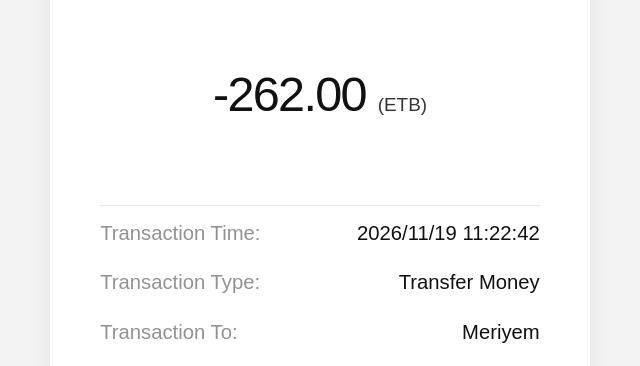
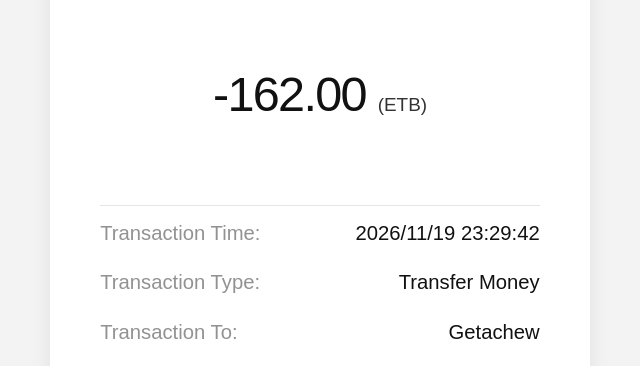
Before and after one commit to Cyber-boy9/Telebirr, a plain HTML site: page index.html in a window 1280 px wide. Shown: the part 346-712 px from the top of the page, 320-960 px from the left. Drawn offline with Linux system fonts and the light colour scheme.

Commit message:
Update transaction details in index.html

```diff
--- a/index.html
+++ b/index.html
@@ -1016,14 +1016,14 @@
       <div class="success-label">Successful</div>
 
       <div class="amount">
-        <strong>-262.00</strong>
+        <strong>-162.00</strong>
         <span>(ETB)</span>
       </div>
 
       <section class="transaction-details" aria-label="Transaction details">
         <div class="transaction-row">
           <span class="transaction-label">Transaction Time:</span>
-          <span class="transaction-value">2026/11/19 11:22:42</span>
+          <span class="transaction-value">2026/11/19 23:29:42</span>
         </div>
         <div class="transaction-row">
           <span class="transaction-label">Transaction Type:</span>
@@ -1031,7 +1031,7 @@
         </div>
         <div class="transaction-row">
           <span class="transaction-label">Transaction To:</span>
-          <span class="transaction-value">Meriyem</span>
+          <span class="transaction-value">Getachew</span>
         </div>
         <div class="transaction-row">
           <span class="transaction-label">Transaction Number:</span>
```
